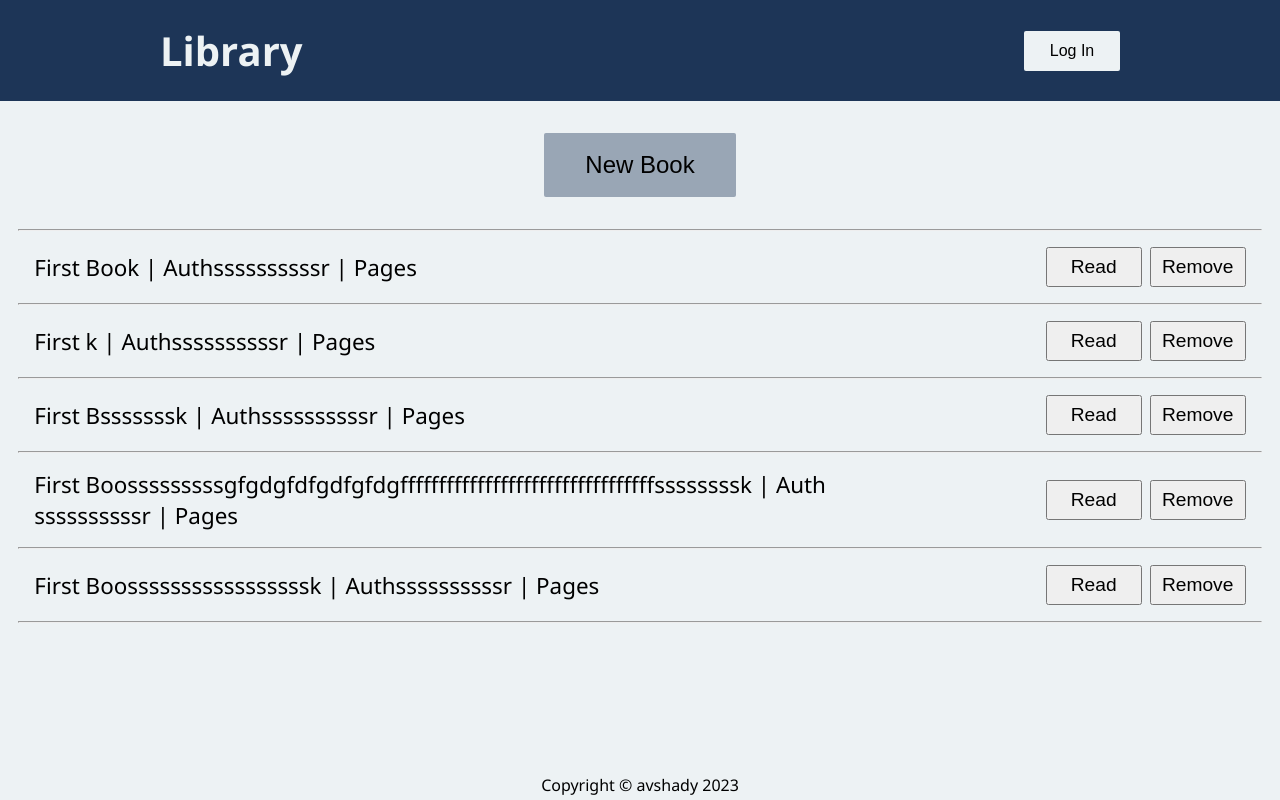
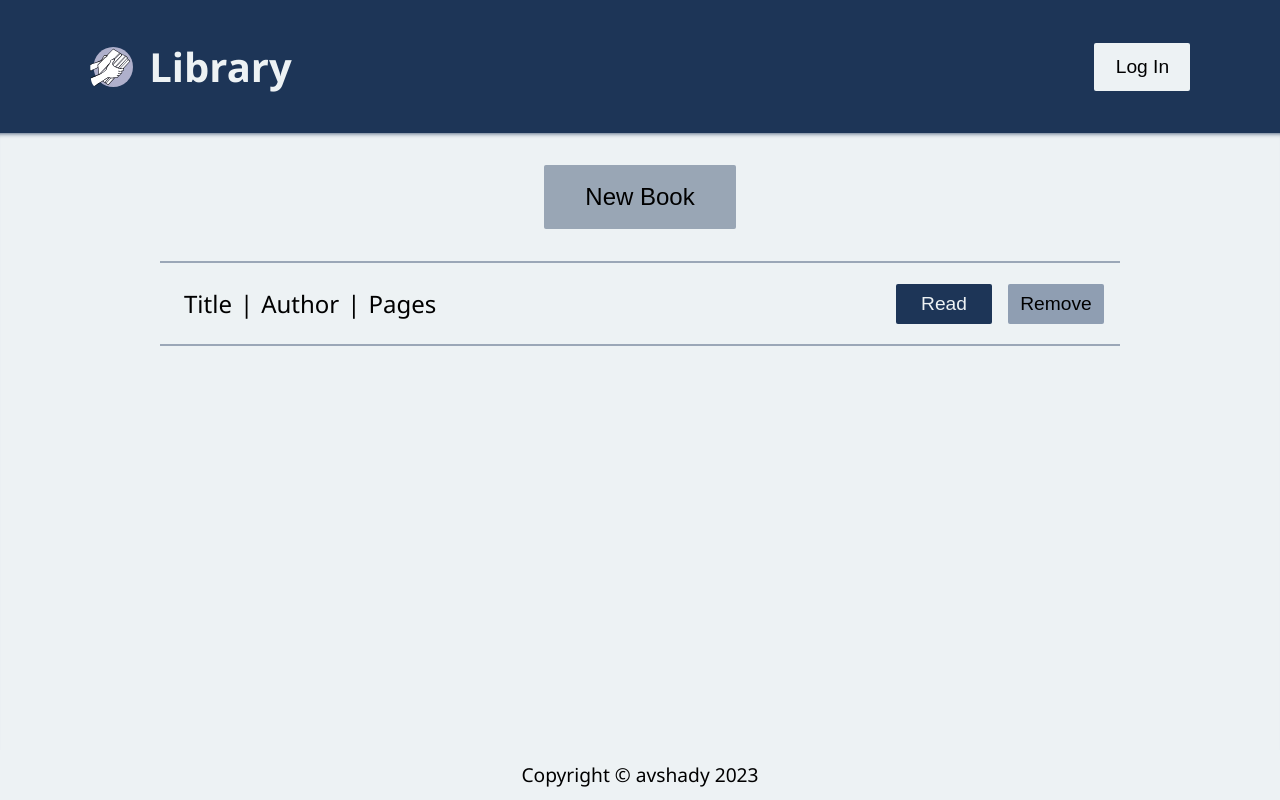
Before and after one commit to ShadyAV/library, a plain HTML site: page index.html in a window 1280 px wide. Drawn offline with Linux system fonts and the light colour scheme.

Commit message:
Add header icon, change font-sizes and book width

```diff
--- a/index.html
+++ b/index.html
@@ -11,7 +11,10 @@
 
 <body>
     <header>
-        <h1>Library</h1>
+        <div id="headTextAndIcon">
+            <img src="library-icon.svg" alt="" height="40">
+            <h1>Library</h1>
+        </div>
         <button>Log In</button>
     </header>
     <main>
@@ -19,42 +22,13 @@
         <div id="bookShelf">
             <hr>
             <div class="book">
-                <p id="bookInfo">First Book | Authssssssssssr | Pages</p>
-                <div id="bookButtons">
-                    <button id="readButton">Read</button>
-                    <button id="removeButton">Remove</button>
+                <div id="bookInfo">
+                    <p class="pInfo">Title</p>
+                    <p class="wordBorder">|</p>
+                    <p class="pInfo">Author</p>
+                    <p class="wordBorder">|</p>
+                    <p class="pInfo">Pages</p>
                 </div>
-            </div>
-            <hr>
-            <div class="book">
-                <p id="bookInfo">First k |
-                    Authssssssssssr | Pages</p>
-                <div id="bookButtons">
-                    <button id="readButton">Read</button>
-                    <button id="removeButton">Remove</button>
-                </div>
-            </div>
-            <hr>
-            <div class="book">
-                <p id="bookInfo">First Bsssssssk | Authssssssssssr |
-                    Pages</p>
-                <div id="bookButtons">
-                    <button id="readButton">Read</button>
-                    <button id="removeButton">Remove</button>
-                </div>
-            </div>
-            <hr>
-            <div class="book">
-                <p id="bookInfo">First Boosssssssssgfgdgfdfgdfgfdgfffffffffffffffffffffffffffffffffssssssssk |
-                    Authssssssssssr | Pages</p>
-                <div id="bookButtons">
-                    <button id="readButton">Read</button>
-                    <button id="removeButton">Remove</button>
-                </div>
-            </div>
-            <hr>
-            <div class="book">
-                <p id="bookInfo">First Boosssssssssssssssssk | Authssssssssssr | Pages</p>
                 <div id="bookButtons">
                     <button id="readButton">Read</button>
                     <button id="removeButton">Remove</button>
--- a/style.css
+++ b/style.css
@@ -26,19 +26,25 @@ header {
     padding: 1rem 0;
 }
 
-header>h1 {
-    margin-left: calc(10% + 2.5vw);
+#headTextAndIcon {
+    display: flex;
+    margin-left: calc(5% + 2vw);
+    align-items: center;
+    gap: 1rem;
+}
+
+#headTextAndIcon>h1 {
     color: #edf2f4;
     font-size: 2.5rem;
 }
 
 header>button {
-    height: 2.5rem;
+    height: 3rem;
     width: 6rem;
-    margin-right: calc(10% + 2.5vw);
+    margin-right: calc(5% + 2vw);
     border: none;
     border-radius: 2px;
-    font-size: 1rem;
+    font-size: 1.2rem;
     background-color: #edf2f4;
 }
 
@@ -55,6 +61,7 @@ main {
     flex-direction: column;
     align-items: center;
     flex: 16;
+    box-shadow: 0 5px 5px -5px #1d3557 inset;
 }
 
 #bookShelf {
@@ -88,20 +95,32 @@ main {
     font-size: 1.4rem;
     padding: 1rem;
     justify-content: space-between;
+    width: 75vw;
 }
 
 #bookInfo {
     display: flex;
-    word-break: break-all;
-    flex: 4;
+    flex: 7;
+    font-size: 1.5rem;
+    align-items: center;
+    justify-content: start;
+    flex-wrap: wrap;
+}
+
+.pInfo {
+    padding: 0.5rem;
 }
 
 #bookButtons {
     display: flex;
-    gap: 0.5rem;
-    flex: 2;
+    gap: 1rem;
+    flex: 3;
     flex-wrap: wrap;
     justify-content: end;
+}
+
+#bookButtons>button {
+    border: none;
 }
 
 #readButton,
@@ -109,6 +128,25 @@ main {
     height: 2.5rem;
     width: 6rem;
     font-size: 1.2rem;
+    border-radius: 2px;
+}
+
+#readButton {
+    background-color: #1d3557;
+    color: #edf2f4;
+}
+
+#removeButton {
+    background-color: #8f9eb2;
+}
+
+#removeButton:hover {
+    background-color: #1d3557;
+    color: #edf2f4;
+}
+
+#removeButton:active {
+    background-color: #31496c;
 }
 
 footer {
@@ -116,4 +154,9 @@ footer {
     flex: 1;
     justify-content: center;
     align-items: center;
+    font-size: 1.2rem;
 }
+
+hr {
+    border: 1px solid #1d355764;
+}
```
Also changed, not shown: library-icon.svg (added).
